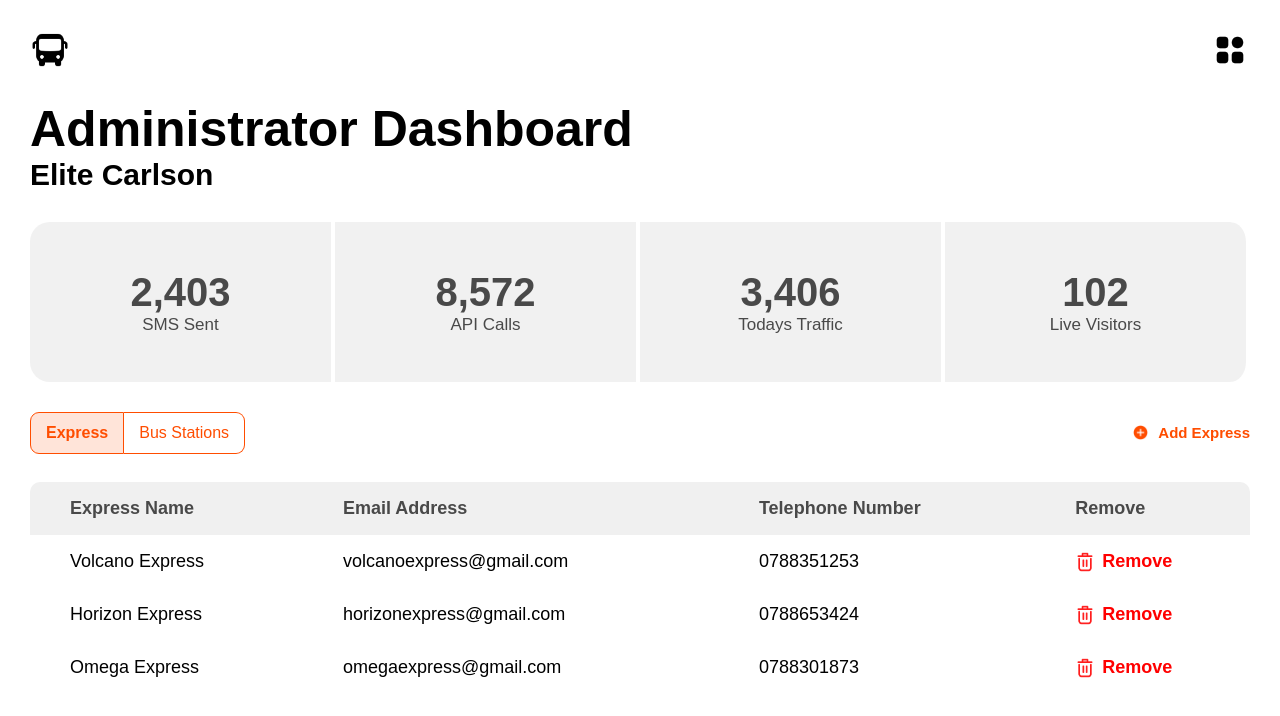
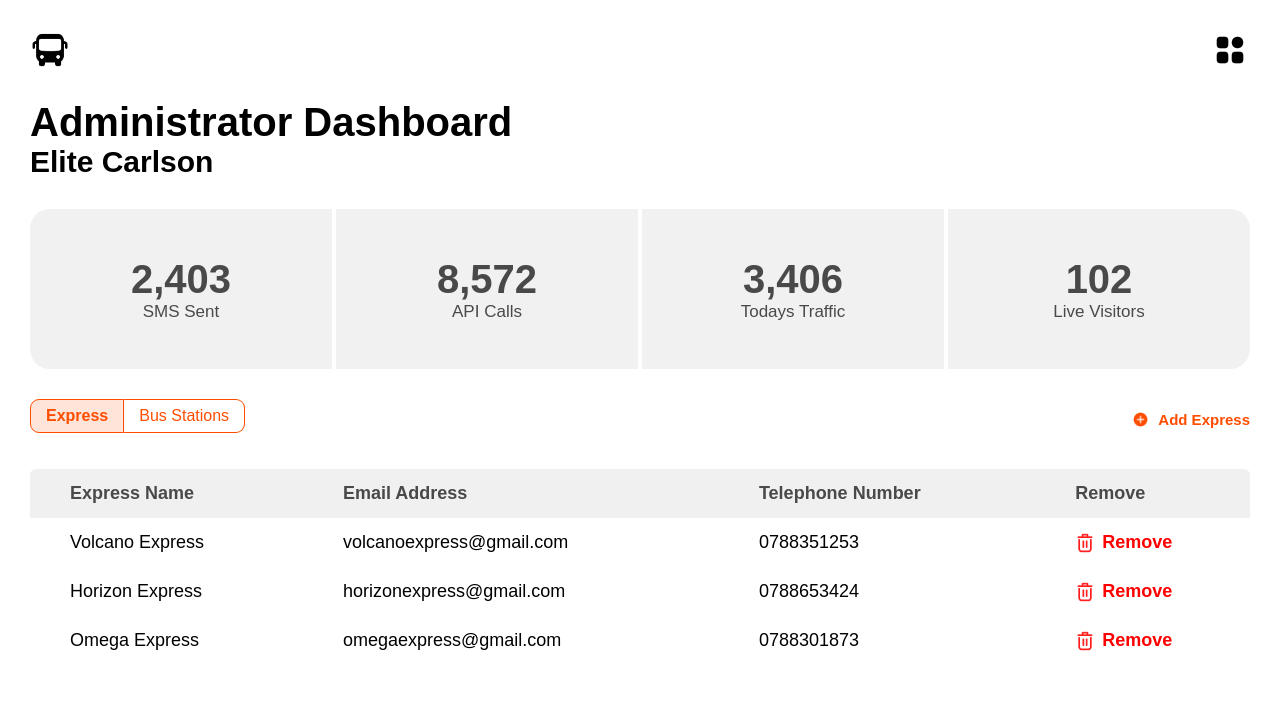
Before and after one commit to A-RR-Group/Booking-sys-webapp, a React (Vite) app: page /dashboard in a window 1280 px wide. Shown: the top 716 px of the page. Built offline with nearby package versions, Linux system fonts and the light colour scheme; the HTML template or start-up script is replaced by a standard one.

Commit message:
fix(style)

```diff
--- a/src/assets/css/components/PageTitle.css
+++ b/src/assets/css/components/PageTitle.css
@@ -1,3 +1,3 @@
 .PageTitle{
-    font-size: 50px;
+    font-size: 40px;
 }
--- a/src/assets/css/components/Table.css
+++ b/src/assets/css/components/Table.css
@@ -8,7 +8,7 @@ th {
     color: #000000B2;
 }
 th, td {
-    padding: 16px 0 16px 40px;
+    padding: 14px 0 14px 40px;
     text-align: justify;
     font-size: 18px;
     align-items: center;
@@ -34,8 +34,8 @@ td img{
     height: 20px;
 }
 th:first-child{
-    border-top-left-radius: 10px;
+    border-top-left-radius: 6px;
 }
 th:last-child{
-    border-top-right-radius: 10px;
+    border-top-right-radius: 6px;
 }
--- a/src/assets/css/components/TableSelector.css
+++ b/src/assets/css/components/TableSelector.css
@@ -1,5 +1,5 @@
 .TableSelectorContainer{
-    height: 40px;
+    height: 32px;
     padding: 0 15px 0 15px;
     display: flex;
     justify-content: center;
--- a/src/components/StatisticCard.jsx
+++ b/src/components/StatisticCard.jsx
@@ -6,6 +6,7 @@ export default function StatisticCard(props) {
         borderRadius: props.position === "middle" ? "none" : "",
         borderBottomRightRadius: props.position === "end" ? "20px" : "",
         borderTopRightRadius: props.position === "end" ? "20px" : "",
+        borderRight: props.position === "end" ? "none" : "",
         borderBottomLeftRadius: props.position === "front" ? "20px" : "",
         borderTopLeftRadius: props.position === "front" ? "20px" : ""
     };
```
